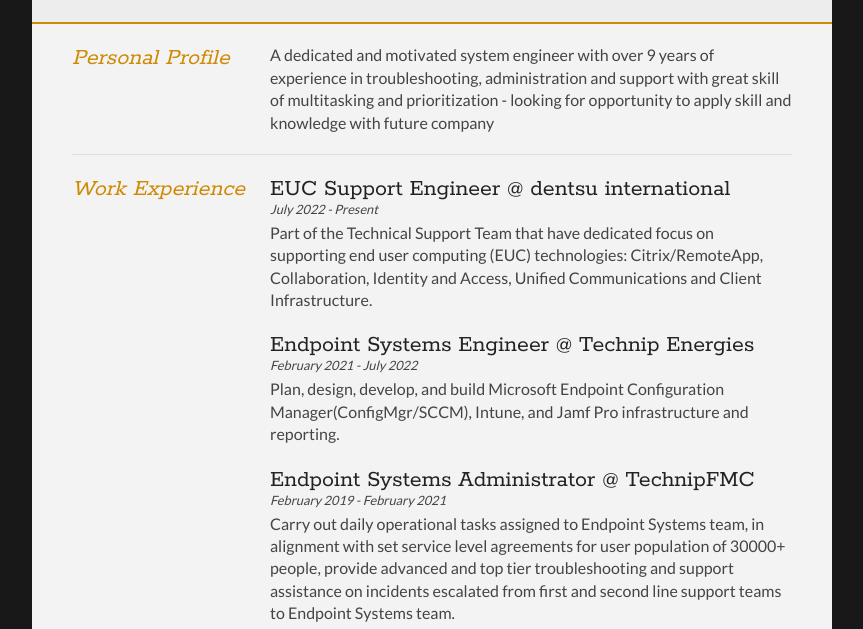
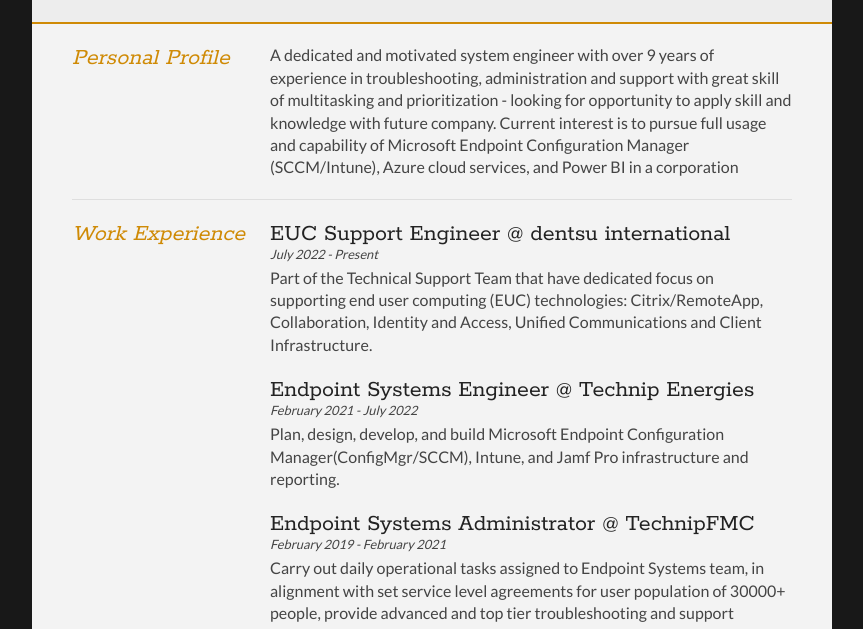
Before and after one commit to hasbidin/azure-resume-project, a plain HTML site: page frontend/index.html in a window 1280 px wide. Shown: the part 152-781 px from the top of the page, without its empty margins (208-1071 px from the left). Drawn offline with Linux system fonts and the light colour scheme; no server answers.

Commit message:
Updated index.html with the latest change already available

```diff
--- a/frontend/index.html
+++ b/frontend/index.html
@@ -47,7 +47,7 @@
 				</div>
 
 				<div class="sectionContent">
-					<p>A dedicated and motivated system engineer with over 9 years of experience in troubleshooting, administration and support with great skill of multitasking and prioritization - looking for opportunity to apply skill and knowledge with future company</p>
+					<p>A dedicated and motivated system engineer with over 9 years of experience in troubleshooting, administration and support with great skill of multitasking and prioritization - looking for opportunity to apply skill and knowledge with future company. Current interest is to pursue full usage and capability of Microsoft Endpoint Configuration Manager (SCCM/Intune), Azure cloud services, and Power BI in a corporation</p>
 				</div>
 			</article>
 			<div class="clear"></div>
```
